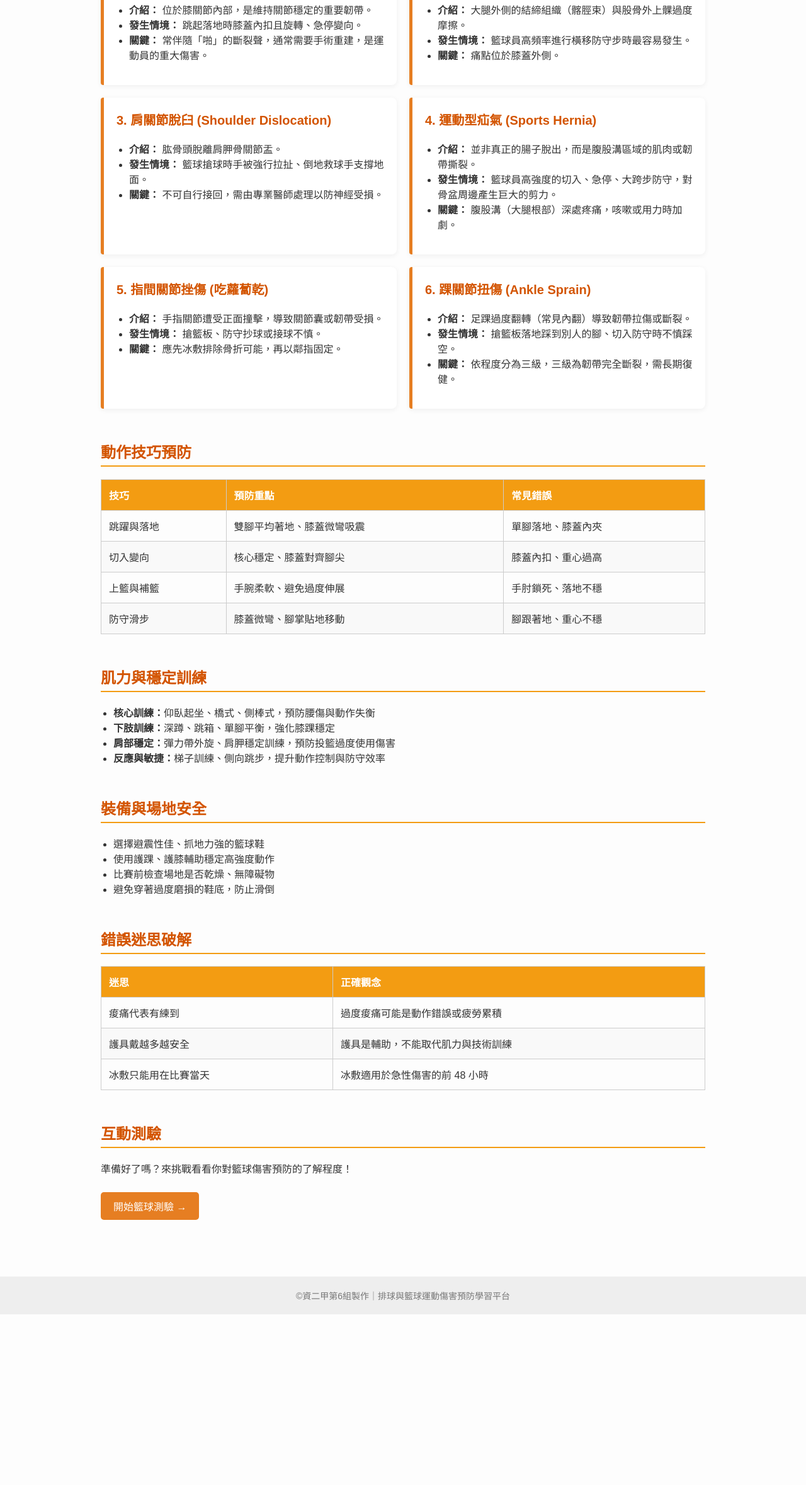
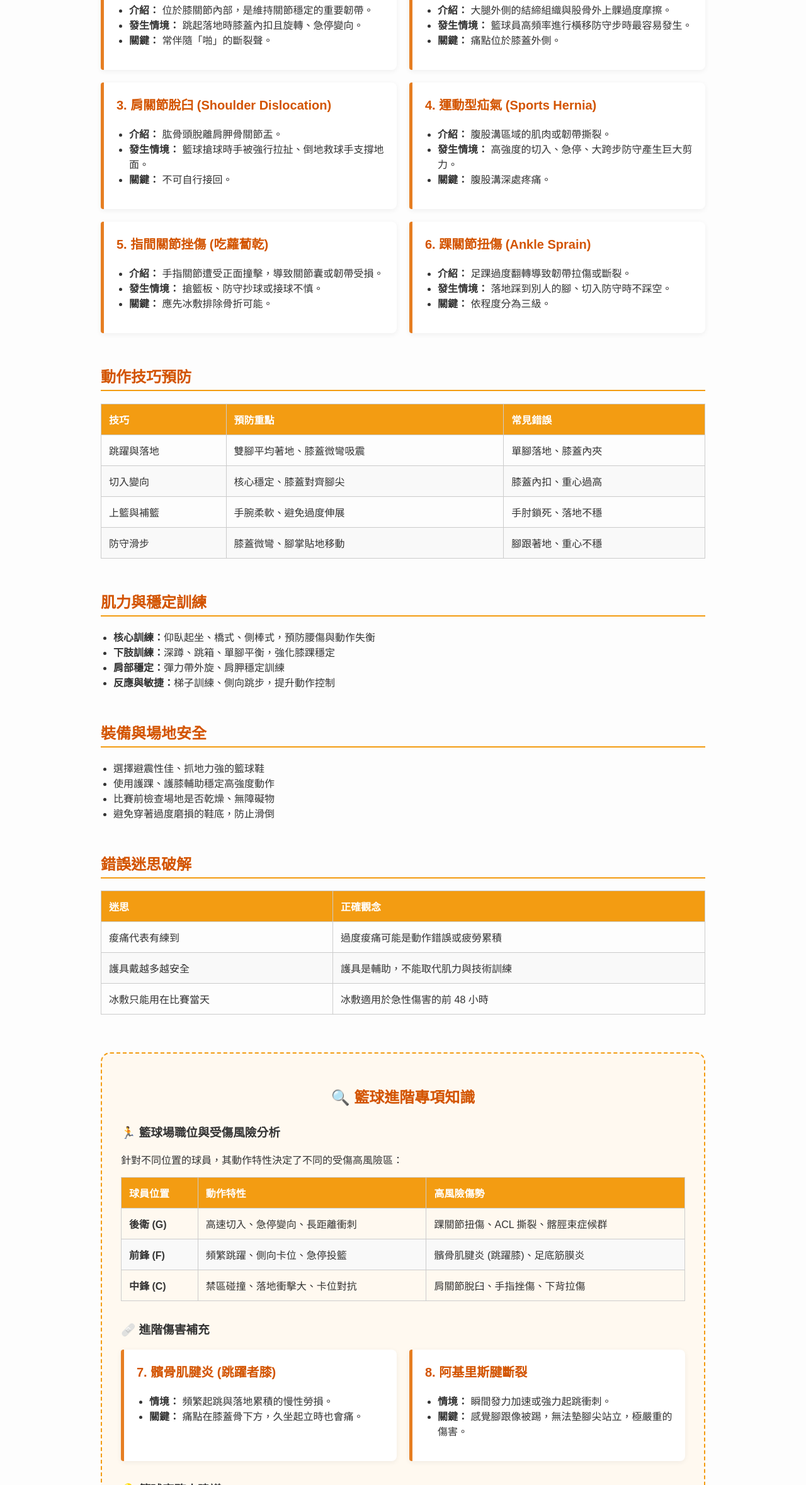
Before and after one commit to Docnd7/project2, a plain HTML site: page basketball.html in a window 1280 px wide. Shown: the part 442-2800 px from the top of the page at 63% size. Before the commit the page ends 2529 px from the top, so only its background shows below. Drawn offline with Linux system fonts and the light colour scheme.

Commit message:
Update basketball.html

```diff
--- a/basketball.html
+++ b/basketball.html
@@ -300,357 +300,237 @@
 
 
 
-  <main>
+ <main>
+    <section>
+      <h2>🏀 籃球專項運動傷害百科</h2>
+      <p style="font-size: 17px; color: #555;">籃球包含大量的高速切入、急停變向與空中衝撞，以下是球場上最常見的幾種運動傷害：</p>
+
+      <div class="injury-container">
+        <div class="injury-card">
+          <h3>1. 前十字韌帶撕裂 (ACL Tear)</h3>
+          <ul>
+            <li><strong>介紹：</strong> 位於膝關節內部，是維持關節穩定的重要韌帶。</li>
+            <li><strong>發生情境：</strong> 跳起落地時膝蓋內扣且旋轉、急停變向。</li>
+            <li><strong>關鍵：</strong> 常伴隨「啪」的斷裂聲。</li>
+          </ul>
+          <div class="injury-img-box">
+            <img src="images/acl_tear.png" alt="前十字韌帶撕裂示意圖" onerror="this.parentNode.style.display='none';">
+            <span style="font-size: 12px; color: #888;">（前十字韌帶撕裂示意圖預留處）</span>
+          </div>
+        </div>
+
+        <div class="injury-card">
+          <h3>2. 髂脛束症候群 (ITBS)</h3>
+          <ul>
+            <li><strong>介紹：</strong> 大腿外側的結締組織與股骨外上髁過度摩擦。</li>
+            <li><strong>發生情境：</strong> 籃球員高頻率進行橫移防守步時最容易發生。</li>
+            <li><strong>關鍵：</strong> 痛點位於膝蓋外側。</li>
+          </ul>
+          <div class="injury-img-box">
+            <img src="images/itbs.png" alt="髂脛束症候群示意圖" onerror="this.parentNode.style.display='none';">
+            <span style="font-size: 12px; color: #888;">（髂脛束症候群示意圖預留處）</span>
+          </div>
+        </div>
+
+        <div class="injury-card">
+          <h3>3. 肩關節脫臼 (Shoulder Dislocation)</h3>
+          <ul>
+            <li><strong>介紹：</strong> 肱骨頭脫離肩胛骨關節盂。</li>
+            <li><strong>發生情境：</strong> 籃球搶球時手被強行拉扯、倒地救球手支撐地面。</li>
+            <li><strong>關鍵：</strong> 不可自行接回。</li>
+          </ul>
+          <div class="injury-img-box">
+            <img src="images/shoulder_dislocation.png" alt="肩關節脫臼示意圖" onerror="this.parentNode.style.display='none';">
+            <span style="font-size: 12px; color: #888;">（肩關節脫臼示意圖預留處）</span>
+          </div>
+        </div>
+
+        <div class="injury-card">
+          <h3>4. 運動型疝氣 (Sports Hernia)</h3>
+          <ul>
+            <li><strong>介紹：</strong> 腹股溝區域的肌肉或韌帶撕裂。</li>
+            <li><strong>發生情境：</strong> 高強度的切入、急停、大跨步防守產生巨大剪力。</li>
+            <li><strong>關鍵：</strong> 腹股溝深處疼痛。</li>
+          </ul>
+          <div class="injury-img-box">
+            <img src="images/sports_hernia.png" alt="運動型疝氣示意圖" onerror="this.parentNode.style.display='none';">
+            <span style="font-size: 12px; color: #888;">（運動型疝氣示意圖預留處）</span>
+          </div>
+        </div>
+
+        <div class="injury-card">
+          <h3>5. 指間關節挫傷 (吃蘿蔔乾)</h3>
+          <ul>
+            <li><strong>介紹：</strong> 手指關節遭受正面撞擊，導致關節囊或韌帶受損。</li>
+            <li><strong>發生情境：</strong> 搶籃板、防守抄球或接球不慎。</li>
+            <li><strong>關鍵：</strong> 應先冰敷排除骨折可能。</li>
+          </ul>
+          <div class="injury-img-box">
+            <img src="images/finger_contusion.png" alt="吃蘿蔔乾示意圖" onerror="this.parentNode.style.display='none';">
+            <span style="font-size: 12px; color: #888;">（手指挫傷示意圖預留處）</span>
+          </div>
+        </div>
+
+        <div class="injury-card">
+          <h3>6. 踝關節扭傷 (Ankle Sprain)</h3>
+          <ul>
+            <li><strong>介紹：</strong> 足踝過度翻轉導致韌帶拉傷或斷裂。</li>
+            <li><strong>發生情境：</strong> 落地踩到別人的腳、切入防守時不踩空。</li>
+            <li><strong>關鍵：</strong> 依程度分為三級。</li>
+          </ul>
+          <div class="injury-img-box">
+            <img src="images/ankle_sprain.png" alt="踝關節扭傷示意圖" onerror="this.parentNode.style.display='none';">
+            <span style="font-size: 12px; color: #888;">（踝關節扭傷示意圖預留處）</span>
+          </div>
+        </div>
+      </div>
+    </section>
 
     <section>
+      <h2>動作技巧預防</h2>
+      <table>
+        <thead>
+          <tr>
+            <th>技巧</th>
+            <th>預防重點</th>
+            <th>常見錯誤</th>
+          </tr>
+        </thead>
+        <tbody>
+          <tr>
+            <td>跳躍與落地</td>
+            <td>雙腳平均著地、膝蓋微彎吸震</td>
+            <td>單腳落地、膝蓋內夾</td>
+          </tr>
+          <tr>
+            <td>切入變向</td>
+            <td>核心穩定、膝蓋對齊腳尖</td>
+            <td>膝蓋內扣、重心過高</td>
+          </tr>
+          <tr>
+            <td>上籃與補籃</td>
+            <td>手腕柔軟、避免過度伸展</td>
+            <td>手肘鎖死、落地不穩</td>
+          </tr>
+          <tr>
+            <td>防守滑步</td>
+            <td>膝蓋微彎、腳掌貼地移動</td>
+            <td>腳跟著地、重心不穩</td>
+          </tr>
+        </tbody>
+      </table>
+    </section>
 
-      <h2>🏀 籃球專項運動傷害百科</h2>
+    <section>
+      <h2>肌力與穩定訓練</h2>
+      <ul>
+        <li><strong>核心訓練：</strong>仰臥起坐、橋式、側棒式，預防腰傷與動作失衡</li>
+        <li><strong>下肢訓練：</strong>深蹲、跳箱、單腳平衡，強化膝踝穩定</li>
+        <li><strong>肩部穩定：</strong>彈力帶外旋、肩胛穩定訓練</li>
+        <li><strong>反應與敏捷：</strong>梯子訓練、側向跳步，提升動作控制</li>
+      </ul>
+    </section>
 
-      <p style="font-size: 17px; color: #555;">籃球包含大量的高速切入、急停變向與空中衝撞，以下是球場上最常見的幾種運動傷害：</p>
+    <section>
+      <h2>裝備與場地安全</h2>
+      <ul>
+        <li>選擇避震性佳、抓地力強的籃球鞋</li>
+        <li>使用護踝、護膝輔助穩定高強度動作</li>
+        <li>比賽前檢查場地是否乾燥、無障礙物</li>
+        <li>避免穿著過度磨損的鞋底，防止滑倒</li>
+      </ul>
+    </section>
 
+    <section>
+      <h2>錯誤迷思破解</h2>
+      <table>
+        <thead>
+          <tr>
+            <th>迷思</th>
+            <th>正確觀念</th>
+          </tr>
+        </thead>
+        <tbody>
+          <tr>
+            <td>痠痛代表有練到</td>
+            <td>過度痠痛可能是動作錯誤或疲勞累積</td>
+          </tr>
+          <tr>
+            <td>護具戴越多越安全</td>
+            <td>護具是輔助，不能取代肌力與技術訓練</td>
+          </tr>
+          <tr>
+            <td>冰敷只能用在比賽當天</td>
+            <td>冰敷適用於急性傷害的前 48 小時</td>
+          </tr>
+        </tbody>
+      </table>
+    </section>
 
+    <section style="background-color: #fff9f0; padding: 30px; border-radius: 15px; border: 2px dashed #f39c12; margin-top: 60px;">
+      <h2 style="text-align: center; border-bottom: none;">🔍 籃球進階專項知識</h2>
 
+      <h3>🏃 籃球場職位與受傷風險分析</h3>
+      <p>針對不同位置的球員，其動作特性決定了不同的受傷高風險區：</p>
+      <table>
+        <thead>
+          <tr>
+            <th>球員位置</th>
+            <th>動作特性</th>
+            <th>高風險傷勢</th>
+          </tr>
+        </thead>
+        <tbody>
+          <tr>
+            <td><strong>後衛 (G)</strong></td>
+            <td>高速切入、急停變向、長距離衝刺</td>
+            <td>踝關節扭傷、ACL 撕裂、髂脛束症候群</td>
+          </tr>
+          <tr>
+            <td><strong>前鋒 (F)</strong></td>
+            <td>頻繁跳躍、側向卡位、急停投籃</td>
+            <td>髕骨肌腱炎 (跳躍膝)、足底筋膜炎</td>
+          </tr>
+          <tr>
+            <td><strong>中鋒 (C)</strong></td>
+            <td>禁區碰撞、落地衝擊大、卡位對抗</td>
+            <td>肩關節脫臼、手指挫傷、下背拉傷</td>
+          </tr>
+        </tbody>
+      </table>
+
+      <h3 style="margin-top: 30px;">🩹 進階傷害補充</h3>
       <div class="injury-container">
-
         <div class="injury-card">
-
-          <h3>1. 前十字韌帶撕裂 (ACL Tear)</h3>
-
+          <h3>7. 髕骨肌腱炎 (跳躍者膝)</h3>
           <ul>
-
-            <li><strong>介紹：</strong> 位於膝關節內部，是維持關節穩定的重要韌帶。</li>
-
-            <li><strong>發生情境：</strong> 跳起落地時膝蓋內扣且旋轉、急停變向。</li>
-
-            <li><strong>關鍵：</strong> 常伴隨「啪」的斷裂聲，通常需要手術重建，是運動員的重大傷害。</li>
-
+            <li><strong>情境：</strong> 頻繁起跳與落地累積的慢性勞損。</li>
+            <li><strong>關鍵：</strong> 痛點在膝蓋骨下方，久坐起立時也會痛。</li>
           </ul>
-
-          <div class="injury-img-box">
-
-            <img src="images/acl_tear.png" alt="前十字韌帶撕裂示意圖" onerror="this.parentNode.style.display='none';">
-
-            <span style="font-size: 12px; color: #888;">（前十字韌帶撕裂示意圖預留處）</span>
-
-          </div>
-
         </div>
-
-
-
         <div class="injury-card">
-
-          <h3>2. 髂脛束症候群 (ITBS)</h3>
-
+          <h3>8. 阿基里斯腱斷裂</h3>
           <ul>
-
-            <li><strong>介紹：</strong> 大腿外側的結締組織（髂脛束）與股骨外上髁過度摩擦。</li>
-
-            <li><strong>發生情境：</strong> 籃球員高頻率進行橫移防守步時最容易發生。</li>
-
-            <li><strong>關鍵：</strong> 痛點位於膝蓋外側。</li>
-
+            <li><strong>情境：</strong> 瞬間發力加速或強力起跳衝刺。</li>
+            <li><strong>關鍵：</strong> 感覺腳跟像被踢，無法墊腳尖站立，極嚴重的傷害。</li>
           </ul>
-
-          <div class="injury-img-box">
-
-            <img src="images/itbs.png" alt="髂脛束症候群示意圖" onerror="this.parentNode.style.display='none';">
-
-            <span style="font-size: 12px; color: #888;">（髂脛束症候群示意圖預留處）</span>
-
-          </div>
-
         </div>
-
-
-
-        <div class="injury-card">
-
-          <h3>3. 肩關節脫臼 (Shoulder Dislocation)</h3>
-
-          <ul>
-
-            <li><strong>介紹：</strong> 肱骨頭脫離肩胛骨關節盂。</li>
-
-            <li><strong>發生情境：</strong> 籃球搶球時手被強行拉扯、倒地救球手支撐地面。</li>
-
-            <li><strong>關鍵：</strong> 不可自行接回，需由專業醫師處理以防神經受損。</li>
-
-          </ul>
-
-          <div class="injury-img-box">
-
-            <img src="images/shoulder_dislocation.png" alt="肩關節脫臼示意圖" onerror="this.parentNode.style.display='none';">
-
-            <span style="font-size: 12px; color: #888;">（肩關節脫臼示意圖預留處）</span>
-
-          </div>
-
-        </div>
-
-
-
-        <div class="injury-card">
-
-          <h3>4. 運動型疝氣 (Sports Hernia)</h3>
-
-          <ul>
-
-            <li><strong>介紹：</strong> 並非真正的腸子脫出，而是腹股溝區域的肌肉或韌帶撕裂。</li>
-
-            <li><strong>發生情境：</strong> 籃球員高強度的切入、急停、大跨步防守，對骨盆周邊產生巨大的剪力。</li>
-
-            <li><strong>關鍵：</strong> 腹股溝（大腿根部）深處疼痛，咳嗽或用力時加劇。</li>
-
-          </ul>
-
-          <div class="injury-img-box">
-
-            <img src="images/sports_hernia.png" alt="運動型疝氣示意圖" onerror="this.parentNode.style.display='none';">
-
-            <span style="font-size: 12px; color: #888;">（運動型疝氣示意圖預留處）</span>
-
-          </div>
-
-        </div>
-
-
-
-        <div class="injury-card">
-
-          <h3>5. 指間關節挫傷 (吃蘿蔔乾)</h3>
-
-          <ul>
-
-            <li><strong>介紹：</strong> 手指關節遭受正面撞擊，導致關節囊或韌帶受損。</li>
-
-            <li><strong>發生情境：</strong> 搶籃板、防守抄球或接球不慎。</li>
-
-            <li><strong>關鍵：</strong> 應先冰敷排除骨折可能，再以鄰指固定。</li>
-
-          </ul>
-
-          <div class="injury-img-box">
-
-            <img src="images/finger_contusion.png" alt="吃蘿蔔乾示意圖" onerror="this.parentNode.style.display='none';">
-
-            <span style="font-size: 12px; color: #888;">（手指挫傷示意圖預留處）</span>
-
-          </div>
-
-        </div>
-
-
-
-        <div class="injury-card">
-
-          <h3>6. 踝關節扭傷 (Ankle Sprain)</h3>
-
-          <ul>
-
-            <li><strong>介紹：</strong> 足踝過度翻轉（常見內翻）導致韌帶拉傷或斷裂。</li>
-
-            <li><strong>發生情境：</strong> 搶籃板落地踩到別人的腳、切入防守時不慎踩空。</li>
-
-            <li><strong>關鍵：</strong> 依程度分為三級，三級為韌帶完全斷裂，需長期復健。</li>
-
-          </ul>
-
-          <div class="injury-img-box">
-
-            <img src="images/ankle_sprain.png" alt="踝關節扭傷示意圖" onerror="this.parentNode.style.display='none';">
-
-            <span style="font-size: 12px; color: #888;">（踝關節扭傷示意圖預留處）</span>
-
-          </div>
-
-        </div>
-
       </div>
 
+      <h3 style="margin-top: 30px;">💡 籃球實務小建議</h3>
+      <ul>
+        <li><strong>鄰指固定法：</strong>手指「吃蘿蔔」後，可將受傷手指與鄰近健康手指纏繞固定，作為臨時夾板。</li>
+        <li><strong>環境二次檢查：</strong>確認籃架下方無水瓶背包，防止落地踩到。</li>
+        <li><strong>場地砂石：</strong>室外場地開打前應撥除砂石，這比場地不平更容易導致滑倒翻船。</li>
+      </ul>
     </section>
 
-
-
-    <section>
-
-      <h2>動作技巧預防</h2>
-
-      <table>
-
-        <thead>
-
-          <tr>
-
-            <th>技巧</th>
-
-            <th>預防重點</th>
-
-            <th>常見錯誤</th>
-
-          </tr>
-
-        </thead>
-
-        <tbody>
-
-          <tr>
-
-            <td>跳躍與落地</td>
-
-            <td>雙腳平均著地、膝蓋微彎吸震</td>
-
-            <td>單腳落地、膝蓋內夾</td>
-
-          </tr>
-
-          <tr>
-
-            <td>切入變向</td>
-
-            <td>核心穩定、膝蓋對齊腳尖</td>
-
-            <td>膝蓋內扣、重心過高</td>
-
-          </tr>
-
-          <tr>
-
-            <td>上籃與補籃</td>
-
-            <td>手腕柔軟、避免過度伸展</td>
-
-            <td>手肘鎖死、落地不穩</td>
-
-          </tr>
-
-          <tr>
-
-            <td>防守滑步</td>
-
-            <td>膝蓋微彎、腳掌貼地移動</td>
-
-            <td>腳跟著地、重心不穩</td>
-
-          </tr>
-
-        </tbody>
-
-      </table>
-
+    <section style="margin-top: 50px;">
+      <h2>互動測驗</h2>
+      <p>準備好了嗎？來挑戰看看你對籃球傷害預防的了解程度！</p>
+      <a href="quiz2.html" class="btn">開始籃球測驗 →</a>
     </section>
-
-
-
-    <section>
-
-      <h2>肌力與穩定訓練</h2>
-
-      <ul>
-
-        <li><strong>核心訓練：</strong>仰臥起坐、橋式、側棒式，預防腰傷與動作失衡</li>
-
-        <li><strong>下肢訓練：</strong>深蹲、跳箱、單腳平衡，強化膝踝穩定</li>
-
-        <li><strong>肩部穩定：</strong>彈力帶外旋、肩胛穩定訓練，預防投籃過度使用傷害</li>
-
-        <li><strong>反應與敏捷：</strong>梯子訓練、側向跳步，提升動作控制與防守效率</li>
-
-      </ul>
-
-    </section>
-
-
-
-    <section>
-
-      <h2>裝備與場地安全</h2>
-
-      <ul>
-
-        <li>選擇避震性佳、抓地力強的籃球鞋</li>
-
-        <li>使用護踝、護膝輔助穩定高強度動作</li>
-
-        <li>比賽前檢查場地是否乾燥、無障礙物</li>
-
-        <li>避免穿著過度磨損的鞋底，防止滑倒</li>
-
-      </ul>
-
-    </section>
-
-
-
-    <section>
-
-      <h2>錯誤迷思破解</h2>
-
-      <table>
-
-        <thead>
-
-          <tr>
-
-            <th>迷思</th>
-
-            <th>正確觀念</th>
-
-          </tr>
-
-        </thead>
-
-        <tbody>
-
-          <tr>
-
-            <td>痠痛代表有練到</td>
-
-            <td>過度痠痛可能是動作錯誤或疲勞累積</td>
-
-          </tr>
-
-          <tr>
-
-            <td>護具戴越多越安全</td>
-
-            <td>護具是輔助，不能取代肌力與技術訓練</td>
-
-          </tr>
-
-          <tr>
-
-            <td>冰敷只能用在比賽當天</td>
-
-            <td>冰敷適用於急性傷害的前 48 小時</td>
-
-          </tr>
-
-        </tbody>
-
-      </table>
-
-    </section>
-
-
-
-    <section>
-
-      <h2>互動測驗</h2>
-
-      <p>準備好了嗎？來挑戰看看你對籃球傷害預防的了解程度！</p>
-
-      <a href="quiz2.html" class="btn">開始籃球測驗 →</a>
-
-    </section>
-
-  </main>
-
-
-
-  <footer>
-
-    ©資二甲第6組製作｜排球與籃球運動傷害預防學習平台
+</main>
 
   </footer>
 
```
